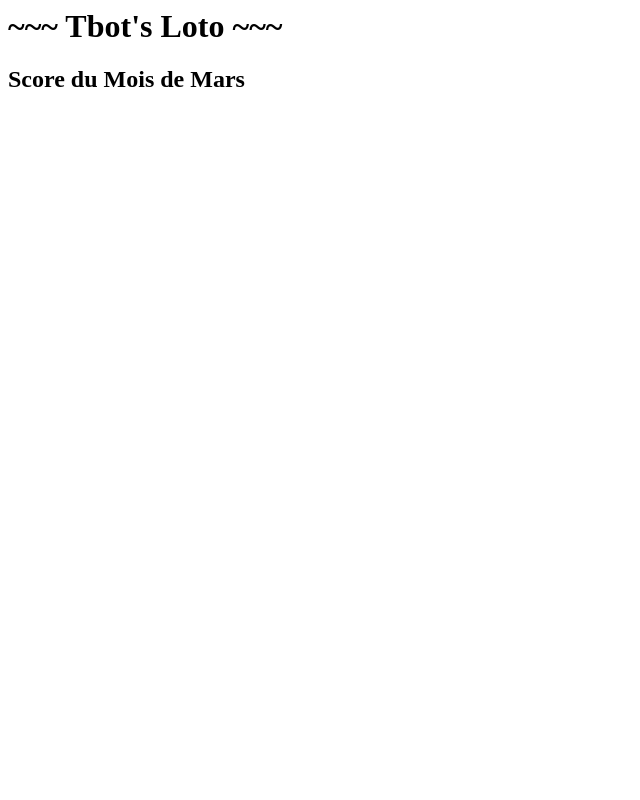
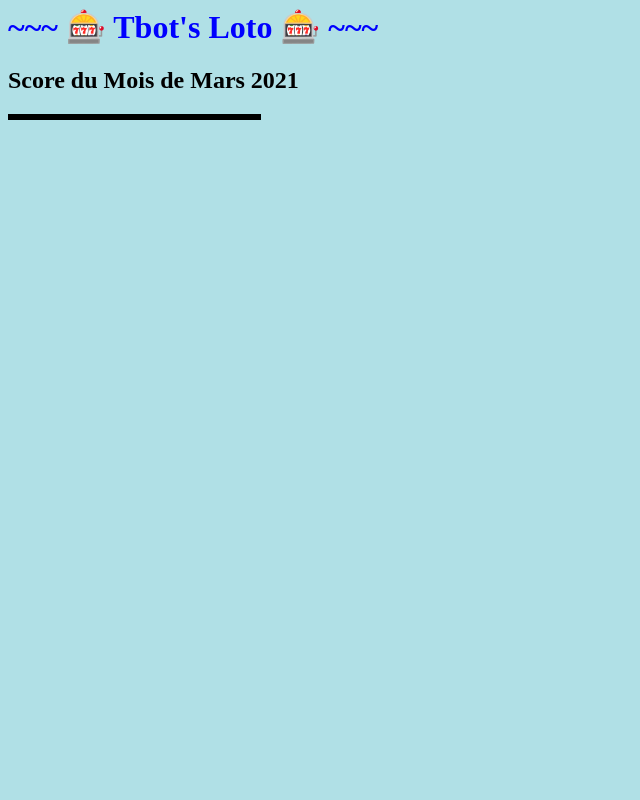
Before and after one commit to JeremyMet/matrix_bot, a Flask app: page / in a window 1280 px wide. Shown: the whole page, without its empty margins (0-640 px from the left). Run offline with Flask 2, Linux system fonts and the light colour scheme.

Commit message:
Maj du site loto Flask

```diff
--- a/modules/loto/flask_loto.py
+++ b/modules/loto/flask_loto.py
@@ -21,7 +21,7 @@
 	for key_value, value in sorted(score_dic.items(), key=lambda x: x[1], reverse=True):
 		score_array.append((f_normalize(key_value), value));
 	current_month = MONTHS[datetime.datetime.now().month-1];
-	return render_template("index.html", length=len(score_array), score_array=score_array, current_month=current_month)
+	return render_template("index.html", length=len(score_array), score_array=score_array, current_date=(current_month, datetime.datetime.now().year));
 	print(score_array)
 
 if __name__ == '__main__':
--- /dev/null
+++ b/modules/loto/static/styles/mainpage.css
@@ -0,0 +1,12 @@
+body {
+ background-color: powderblue;
+}
+h1 {
+ color: blue;
+}
+p {
+ color: red;
+}
+table, th, td {
+ border: 3px solid black;
+}
--- a/modules/loto/templates/index.html
+++ b/modules/loto/templates/index.html
@@ -1,9 +1,11 @@
 <html>
- <head>
- </head>
+  <link rel= "stylesheet" type= "text/css" href= "{{ url_for('static',filename='styles/mainpage.css') }}">
+  <head>
+  </head>
  <body>
-  <h1>~~~ Tbot's Loto ~~~<h1>
-  <h2> Score du Mois {{current_month}} </h2>
+   <title>&#127920; Tbot's Loto</title>
+  <h1>~~~ &#127920; Tbot's Loto &#127920; ~~~<h1>
+  <h2>Score du Mois {{current_date[0]}} {{current_date[1]}}</h2>
     <table style="width:20%">
      {%for i in range(0, length)%}
          <tr>
@@ -12,6 +14,5 @@
        </tr>
      {%endfor%}
    </table>
-
  </body>
 </html>
```
